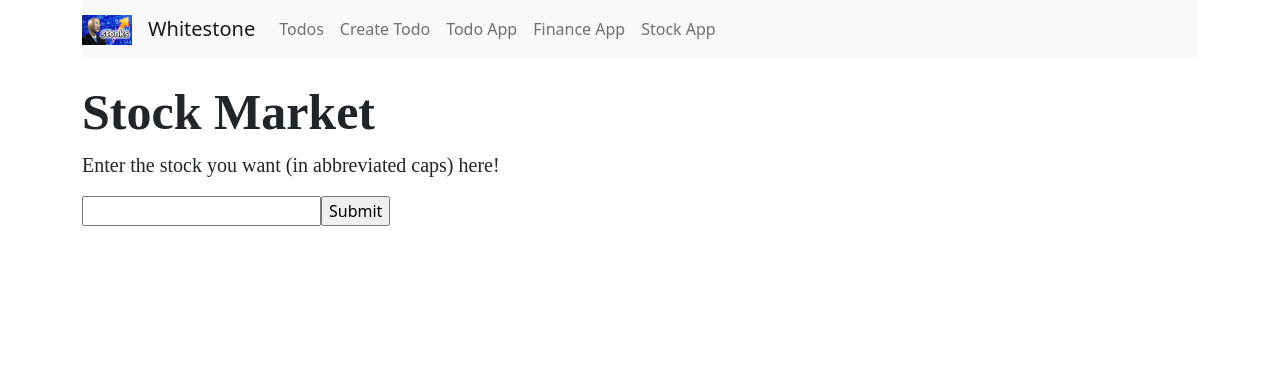
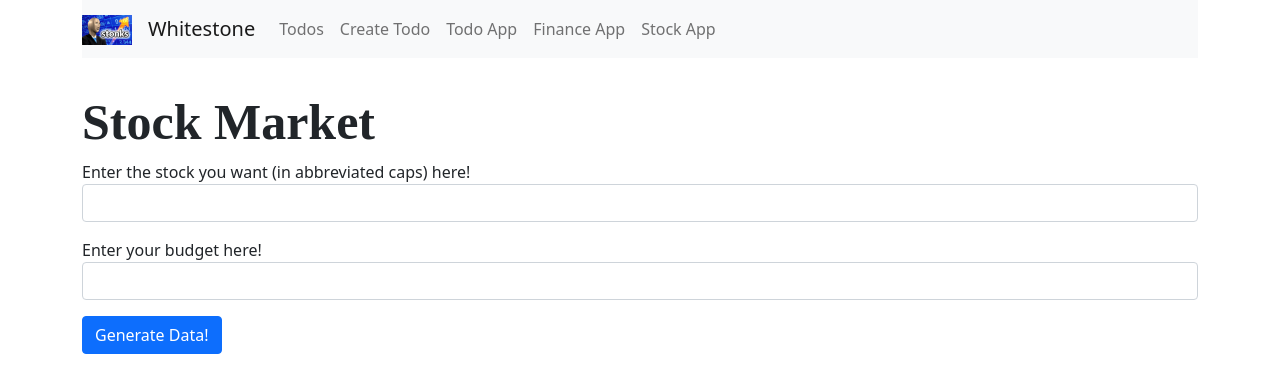
Before and after one commit to VincentWang001/CalHacks, a React (Create React App) app in the folder whitestone/: page /Stock in a window 1280 px wide. Shown: the top 392 px of the page. Built offline with nearby package versions, Linux system fonts and the light colour scheme; no server answers.

Commit message:
form change for stock page

```diff
--- a/whitestone/src/components/stockInfo.js
+++ b/whitestone/src/components/stockInfo.js
@@ -19,6 +19,7 @@ class Stock extends React.Component {
         super(props);
 
         this.onChangeStock = this.onChangeStock.bind(this);
+        this.onChangeBudget = this.onChangeBudget.bind(this);
         this.onStockSubmit = this.onStockSubmit.bind(this);
 
         this.state = {
@@ -26,6 +27,7 @@ class Stock extends React.Component {
             stockChartYValues: [],
             stock: '',
             price: '',
+            budget: '',
             latestDate: '',
             isSubmitted: false
         }
@@ -39,7 +41,11 @@ class Stock extends React.Component {
         this.setState({
             stock: e.target.value
         });
-
+    }
+    onChangeBudget(e) {
+        this.setState({
+            budget: e.target.value
+        });
     }
 
     onStockSubmit() {
@@ -56,7 +62,7 @@ class Stock extends React.Component {
 
     fetchStock() {
         const pointerToThis = this;
-        console.log(pointerToThis);
+        console.log("pointerToThis: ", pointerToThis);
         const API_KEY = 'KRWWGZHCPVK2G29U';
         let API_Call = `https://www.alphavantage.co/query?function=TIME_SERIES_DAILY_ADJUSTED&symbol=${this.state.stock}&outputsize=compact&apikey=${API_KEY}`;
         let stockChartXValuesFunction = [];
@@ -99,13 +105,44 @@ class Stock extends React.Component {
     render() {
         return (
             <div>
+                <div style={{ marginTop: 10 }}>
                 <StyledH1>Stock Market</StyledH1>
+                {/* <form onSubmit={this.onSubmit}> */}
+                    <div className="form-group">
+                        <label>Enter the stock you want (in abbreviated caps) here!</label>
+                        <input type="text"
+                            className="form-control"
+                            value={this.state.stock}
+                            onChange={this.onChangeStock}
+                        />
+                    </div>
+                    <p></p>
+                    <div className="form-group">
+                        <label>Enter your budget here! </label>
+                        <input
+                            type="text"
+                            className="form-control"
+                            value={this.state.budget}
+                            onChange={this.onChangeBudget}
+                        />
+                    </div>
+                    <p></p>
+                    <div className="form-group">
+                        <input type="submit"
+                            value="Generate Data!"
+                            className="btn btn-primary"
+                            onClick={this.onStockSubmit.bind(this)} />
+                    </div>
+                {/*     </form> */}
+            </div>
+
+                {/* <StyledH1>Stock Market</StyledH1>
                 <StyledP>Enter the stock you want (in abbreviated caps) here!</StyledP>
                 <input type="text"
                     value={this.state.stock}
                     onChange={this.onChangeStock}
                 />
-                <input type="submit" value="Submit" onClick={this.onStockSubmit.bind(this)} />
+                <input type="submit" value="Submit" onClick={this.onStockSubmit.bind(this)} /> */}
                 {this.state.isSubmitted && <div>
                     <p>Stock price (as of closing price on {this.state.latestDate}): ${this.state.price}</p>
                 </div>}
```
